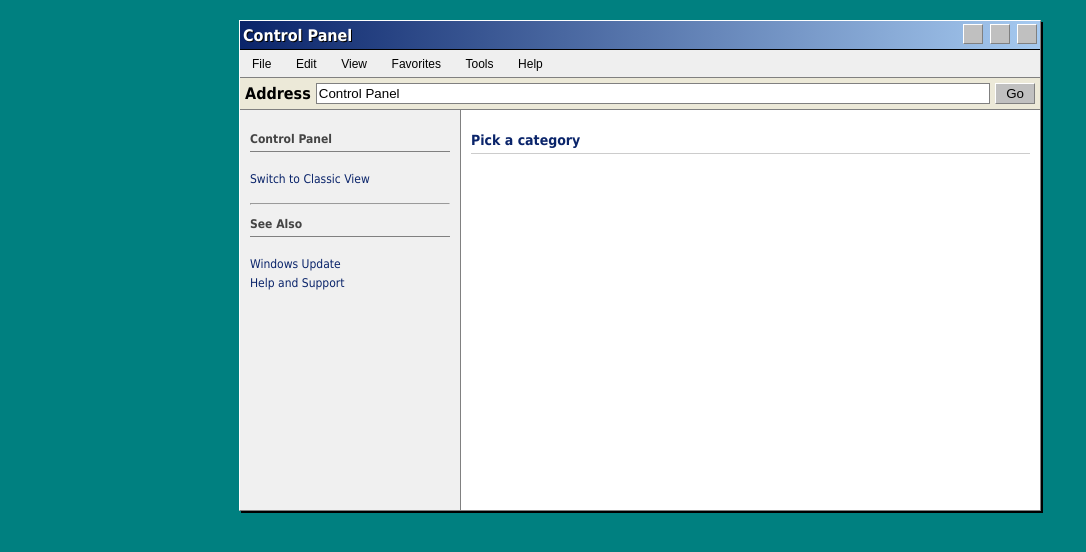
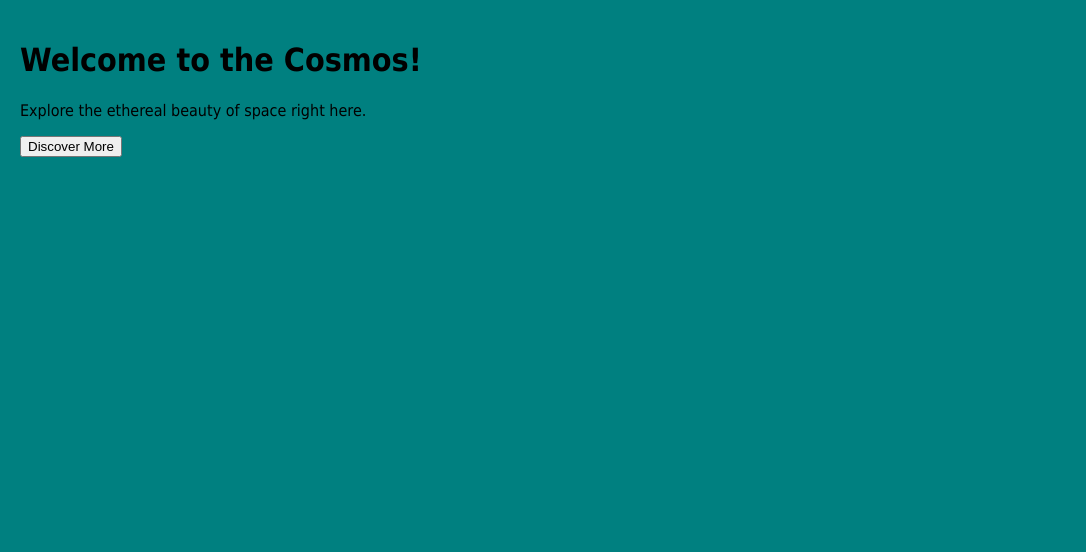
Before and after one commit to yammyys/default, a plain HTML site: page index.html in a window 1280 px wide. Shown: the whole page, without its empty margins (0-1086 px from the left). Drawn offline with Linux system fonts and the light colour scheme.

Commit message:
Update index.html

```diff
--- a/index.html
+++ b/index.html
@@ -3,52 +3,18 @@
 <head>
     <meta charset="UTF-8">
     <meta name="viewport" content="width=device-width, initial-scale=1.0">
-    <title>Control Panel - Windows XP</title>
+    <title>Nebula View</title>
     <link rel="stylesheet" href="style.css">
 </head>
 <body>
 
-    <div class="window">
-        <div class="title-bar">
-            <div class="title-bar-text">Control Panel</div>
-            <div class="title-bar-controls">
-                <button aria-label="Minimize"></button>
-                <button aria-label="Maximize"></button>
-                <button aria-label="Close"></button>
-            </div>
+    <div class="nebula-container">
+        <div class="content-card">
+            <h1>Welcome to the Cosmos!</h1>
+            <p>Explore the ethereal beauty of space right here.</p>
+            <button>Discover More</button>
         </div>
+    </div>
 
-        <div class="toolbar">
-            <button>File</button>
-            <button>Edit</button>
-            <button>View</button>
-            <button>Favorites</button>
-            <button>Tools</button>
-            <button>Help</button>
-        </div>
-
-        <div class="address-bar">
-            <span>Address</span>
-            <input type="text" value="Control Panel">
-            <button>Go</button>
-        </div>
-
-        <div class="content">
-            <div class="sidebar">
-                <h3>Control Panel</h3>
-                <ul>
-                    <li><a href="#">Switch to Classic View</a></li>
-                </ul>
-                <hr>
-                <h3>See Also</h3>
-                <ul>
-                    <li><a href="#">Windows Update</a></li>
-                    <li><a href="#">Help and Support</a></li>
-                </ul>
-            </div>
-
-            <div class="main-content">
-                <h2>Pick a category</h2>
-                <div class="category-list">
-                    <div class="category-item">
-                        <img src="
+</body>
+</html>
```
